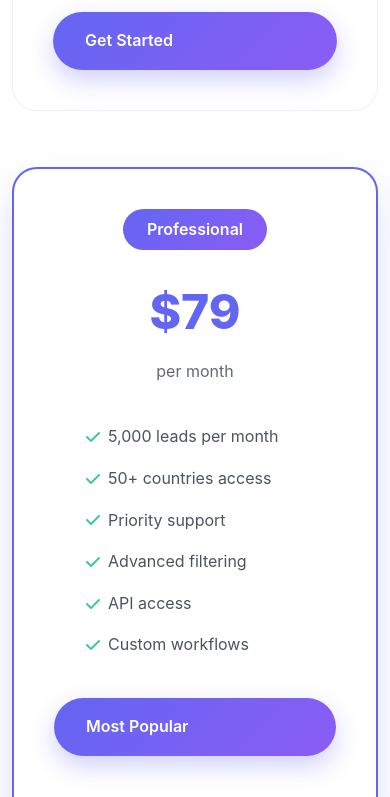
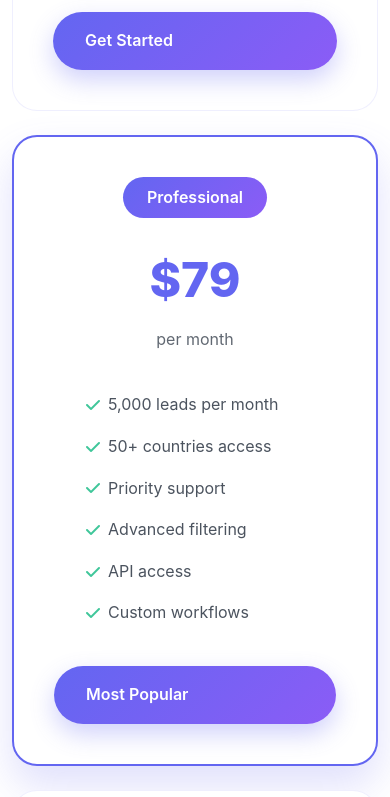
Before and after one commit to faizan-mati/leadGenerator-, a plain HTML site: page index.html in a window 390 px wide. Shown: the part 3740-4537 px from the top of the page. Drawn offline with nearby package versions, Linux system fonts and the light colour scheme.

Commit message:
Update index.html

```diff
--- a/index.html
+++ b/index.html
@@ -697,10 +697,10 @@
                 border: 1px solid var(--border-color);
             }
 
-            .pricing-card.featured {
+/*             .pricing-card.featured {
                 transform: none;
                 margin-top: 2rem;
-            }
+            } */
         }
 
         @media (max-width: 768px) {
@@ -1479,4 +1479,5 @@
         }
     </style>
 </body>
+
 </html>
```
